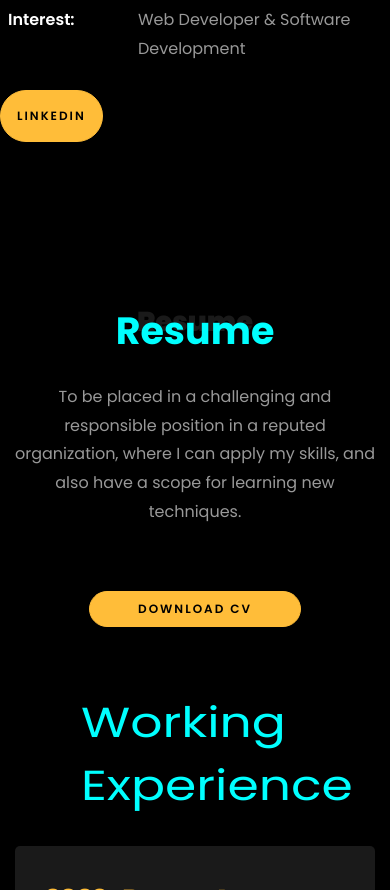
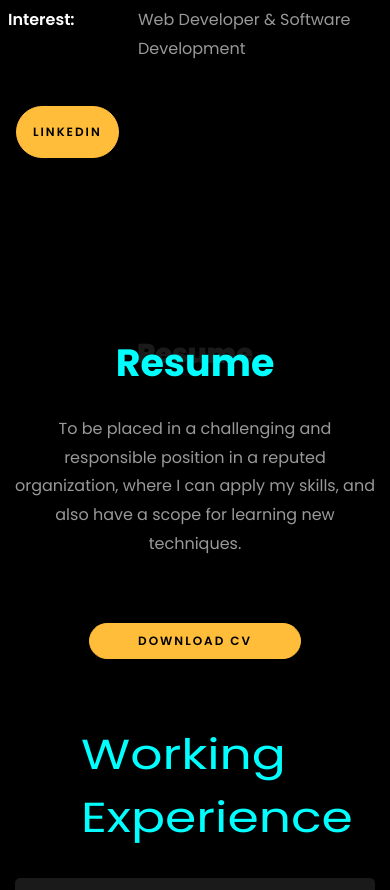
Before and after one commit to Garige-Adarsh/Garige-Adarsh.github.io, a plain HTML site: page index.html in a window 390 px wide. Shown: the part 2532-3422 px from the top of the page. Drawn offline with Linux system fonts and the light colour scheme; files whose address does not match are found by name.

Commit message:
more responsive

```diff
--- a/index.html
+++ b/index.html
@@ -295,7 +295,7 @@
 
 
 						<div class="counter-wrap ftco-animate d-flex mt-md-3">
-							<div class="text">
+							<div class="text" style="padding: 1rem;">
 								<p><a href="https://www.linkedin.com/in/adarshgarige" class="btn btn-primary py-3 px-3">LinkedIn</a></p>
 							</div>
 						</div>
```
